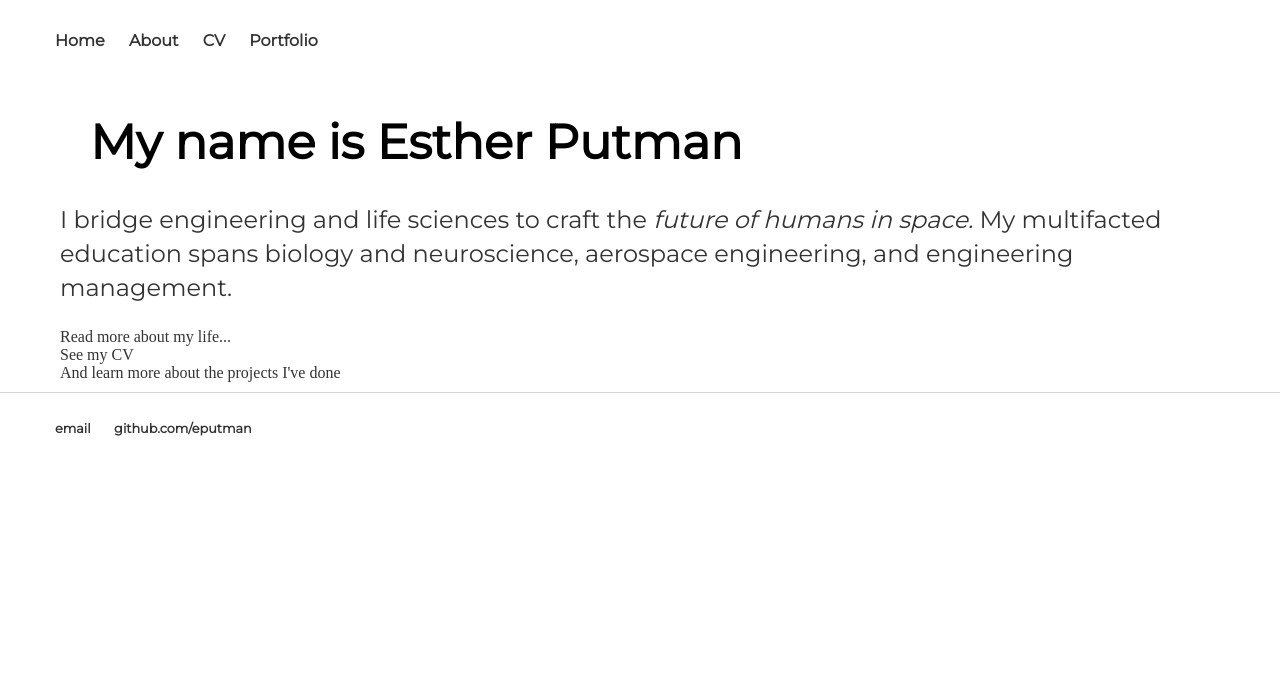
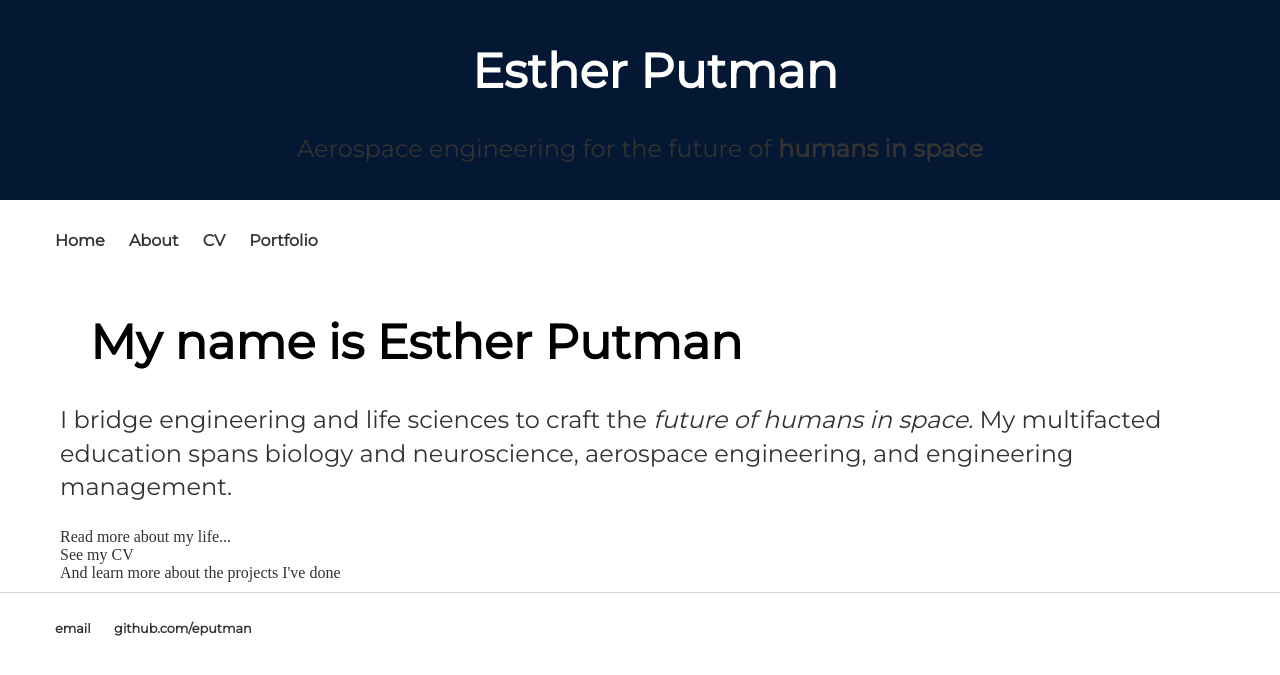
Before and after one commit to eputman/eputman.github.io, a Jekyll site: the page built from index.html, in a window 1280 px wide. Shown: the top 675 px of the page. Built offline with Jekyll 4.4.1, drawn with Linux system fonts in a browser that asks for light colours.

Commit message:
Update default.html
Added header

```diff
--- a/_layouts/default.html
+++ b/_layouts/default.html
@@ -12,6 +12,12 @@
   		{% include sidebar.html %}
 
 		<body>
+			<!-- Header -->
+			<div class="header">
+			  <h1>Esther Putman</h1>
+			  <p style:"color:#a4aab3;"> Aerospace engineering for the future of <b>humans in space</b></p>
+			</div>
+
 			<nav>
 	    		<ul>
 	        		<li><a href="/">Home</a></li>
```
